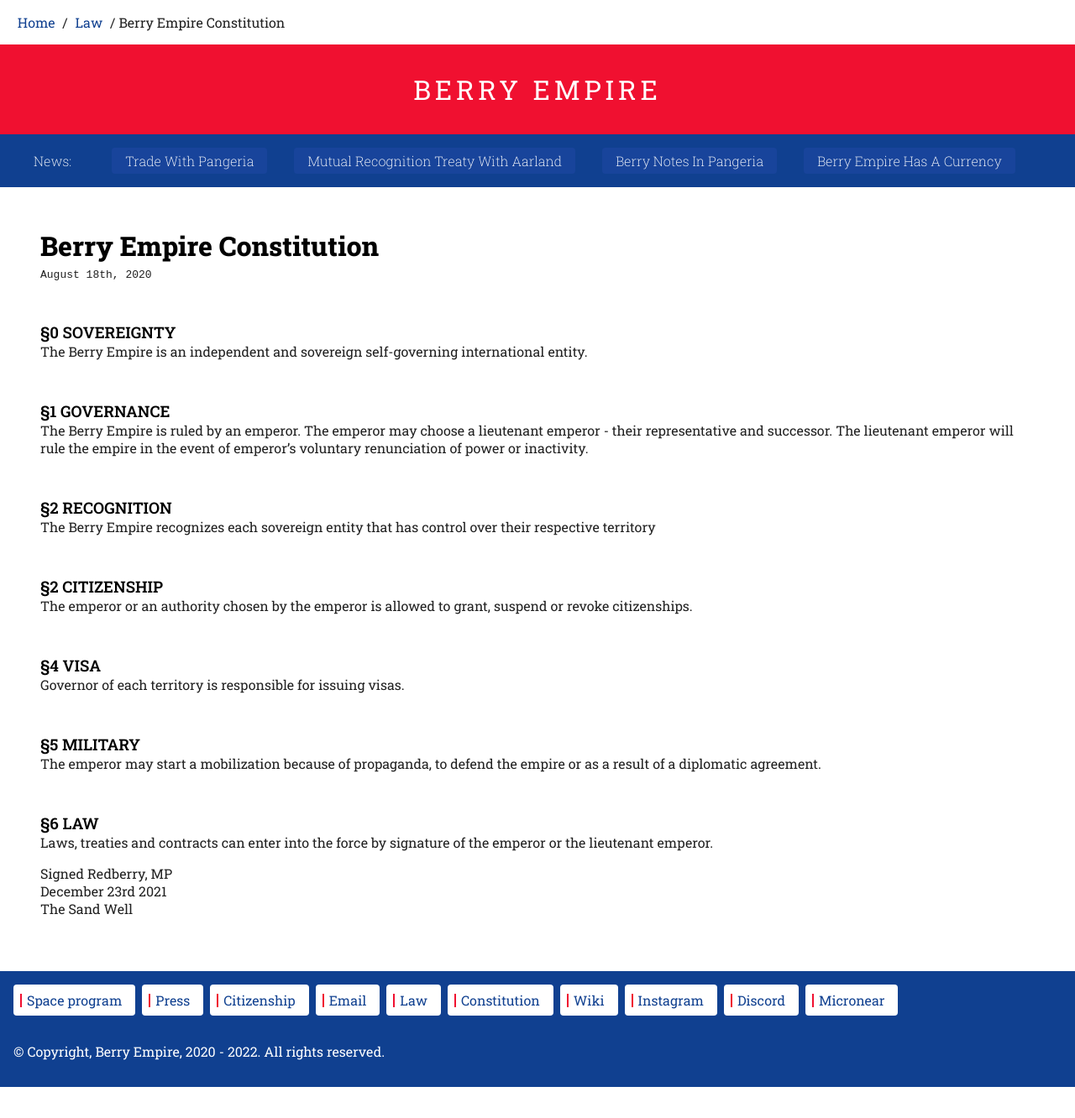
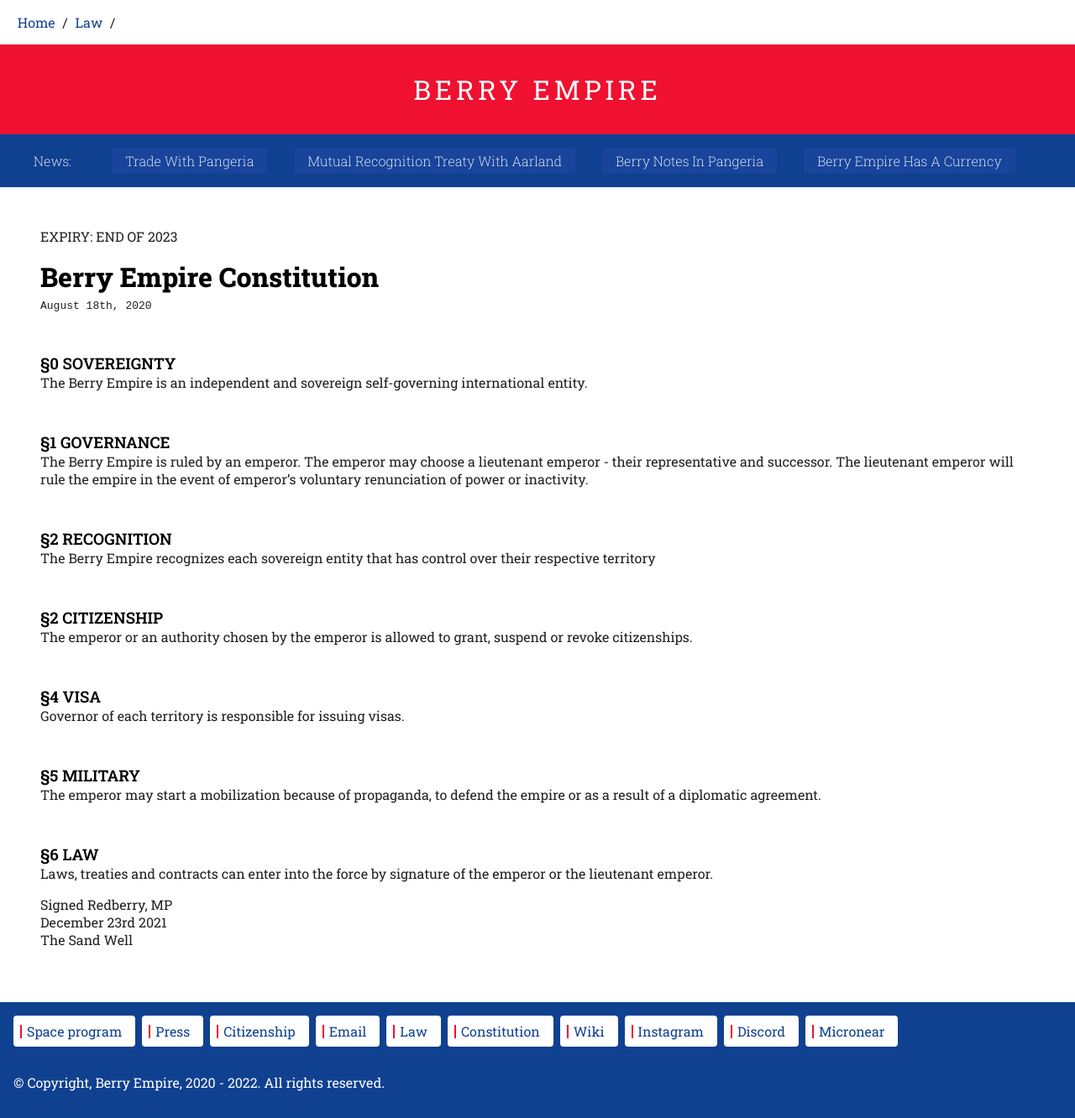
Before and after one commit to berryempire/berryempire.github.io, a Jekyll site: the page built from law/constitution.md, in a window 1280 px wide. Shown: the whole page at 84% size. Built offline with Jekyll 4.4.1, drawn with Linux system fonts in a browser that asks for light colours; our own code applies the rules of GitHub Pages for plain Markdown files; before the commit the page ends 1295 px from its top, so only the background shows below that.

Commit message:
Update constitution.md

```diff
--- a/law/constitution.md
+++ b/law/constitution.md
@@ -1,3 +1,4 @@
+EXPIRY: END OF 2023
 ## Berry Empire Constitution
 <code>August 18th, 2020</code>
 
```
